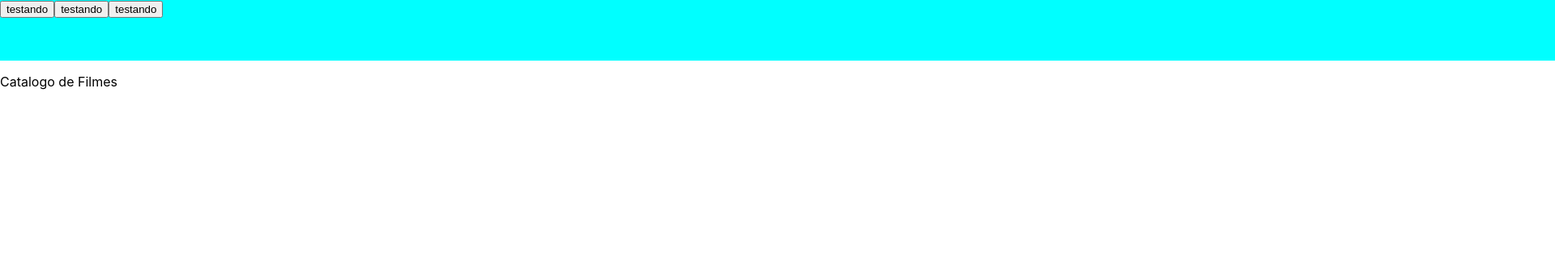
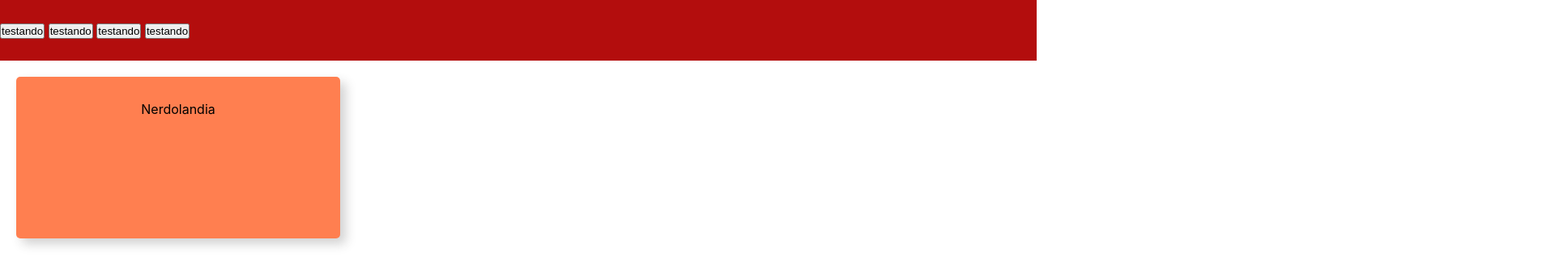
Before and after one commit to acazbenassi/trabalhoAPIfilmes, a React (Create React App) app: page / in a window 1280 px wide. Shown: the top 344 px of the page at 81% size, 1920 px wide, since content can reach past the window. Built offline with nearby package versions, Linux system fonts and the light colour scheme.

Commit message:
cs menu e card

```diff
--- a/src/App.css
+++ b/src/App.css
@@ -0,0 +1,28 @@
+
+
+
+.App{
+background-color: coral;
+width: 300px;
+height: 200px;
+display: flex;
+justify-content: center;
+align-items: top;
+border-radius: 5px;
+  box-shadow: 7px 7px 13px 0px rgba(50, 50, 50, 0.22);
+  padding: 30px;
+  margin: 20px;
+  width: 400px;
+  transition: all 0.3s ease-out;
+  transition: transform 0.8s;
+  transform-style: preserve-3d;
+
+}
+.App:hover{
+    background:#53a7ea;
+    padding: 30px;
+    margin: 20px;
+    width: 400px;
+    height: 300px;
+
+}
--- a/src/App.js
+++ b/src/App.js
@@ -5,10 +5,14 @@ import Menu from './componentes/card/menu';
 
 function App() {
   return (
+     <><div className="menuCard">
+      <Menu></Menu>
+
+    </div>
     <div className="App">
-      <Menu></Menu>
-      <p>Catalogo de Filmes</p>
-    </div>
+
+        <p>Nerdolandia</p>
+      </div></>
   );
 }
 
--- a/src/componentes/card/menu.css
+++ b/src/componentes/card/menu.css
@@ -1,11 +1,19 @@
+*{
+margin: 0;
+padding: 0;
+box-sizing: border-box;
+}
+
 .menu{
 background-color: aqua;
-height: 75px;
-width: 2000px;
-box-sizing: border-box;
-flex-wrap: nowrap;
 
 
+margin: 0;
+    padding: 0;
+    height:75px;
+    display: flex;
+    flex-direction: row;
 
-
+    align-items: center;
+    background: #b30d0d;
 }
--- a/src/componentes/card/menu.js
+++ b/src/componentes/card/menu.js
@@ -2,14 +2,15 @@ import "./menu.css";
 
 
 function Menu() {
-    return (
-      <div className="menu">
+  return (
+    <div className="menu">
 
-        <button>testando</button>
-        <button>testando</button>
-        <button>testando</button>
+      <div className="button">
+        <button>testando</button> <button>testando</button> <button>testando</button> <button>testando</button>
       </div>
-    );
-  }
 
-  export default Menu;
+    </div>
+  );
+}
+
+export default Menu;
```
